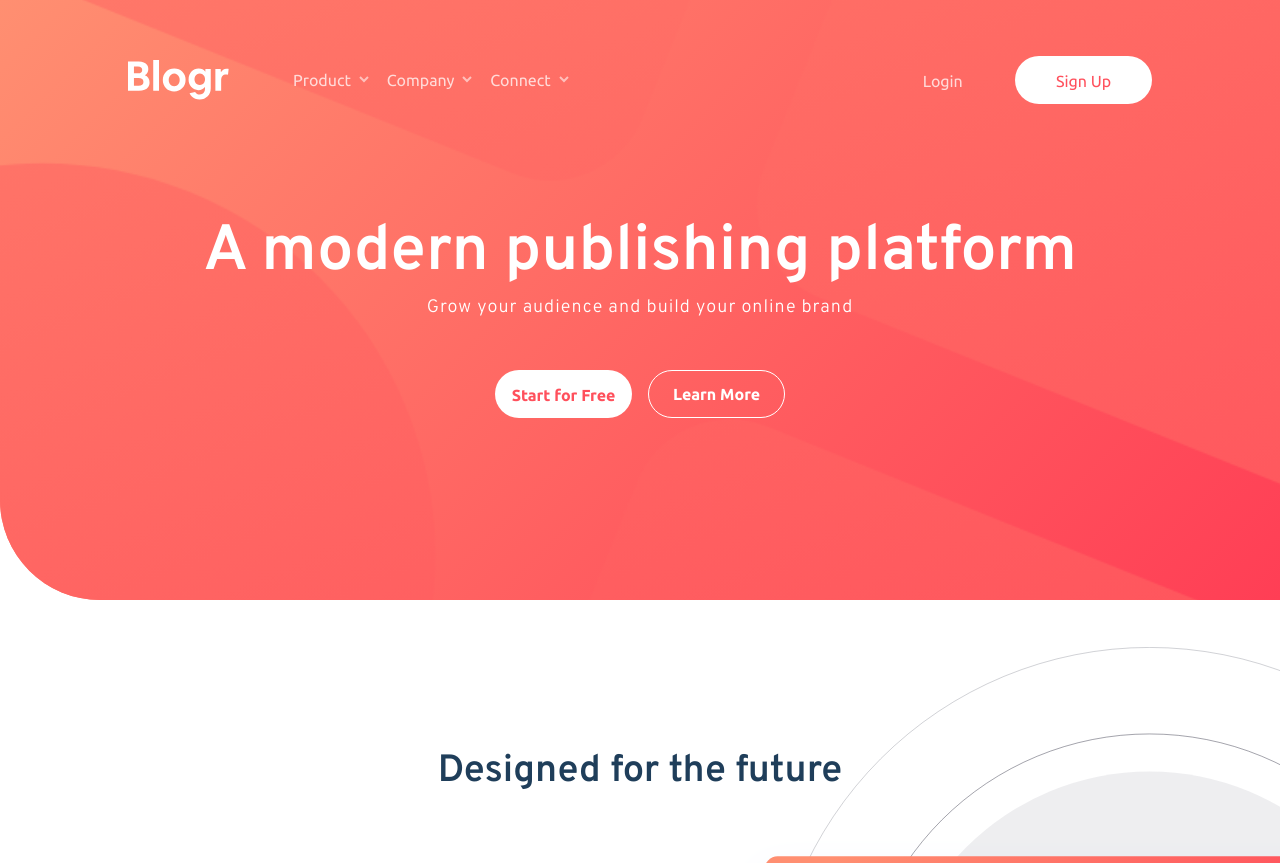
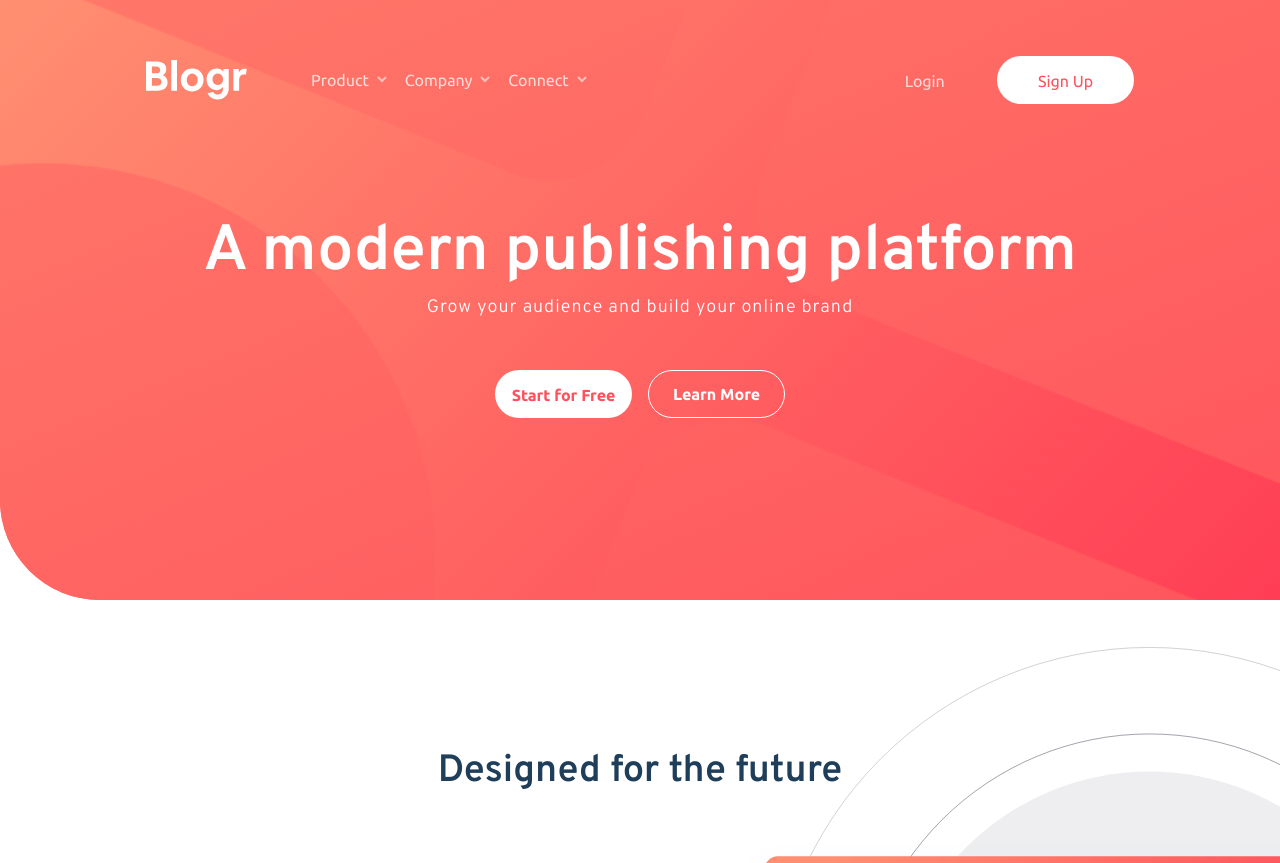
Before and after one commit to seaboyz/Blogr, a plain HTML site: page index.html in a window 1280 px wide. Shown: the top 863 px of the page. Drawn offline with Linux system fonts and the light colour scheme.

Commit message:
Ajust header padding width min()

```diff
--- a/style.css
+++ b/style.css
@@ -338,10 +338,10 @@ footer {
 		margin: 0;
 	}
 	.header__nav {
-		gap: clamp(16px, 5vw, 64px);
+		gap: min(50vw - 348px, 64px);
 	}
 	.header__container {
-		padding: 3.5rem min(5vw, 156px) 0;
+		padding: 56px min(25vw - 174px, 160px) 0;
 	}
 
 	.nav__menu {
@@ -499,7 +499,7 @@ footer {
 /* **************************************** */
 @media (min-width: 1024px) {
 	.header__container {
-		padding: 3.5rem max(51.2px, 10vw) 0;
+		/* padding: 3.5rem max(51.2px, 10vw) 0; */
 	}
 	.section--middle {
 		padding: 109px calc(50vw - 555px);
```
